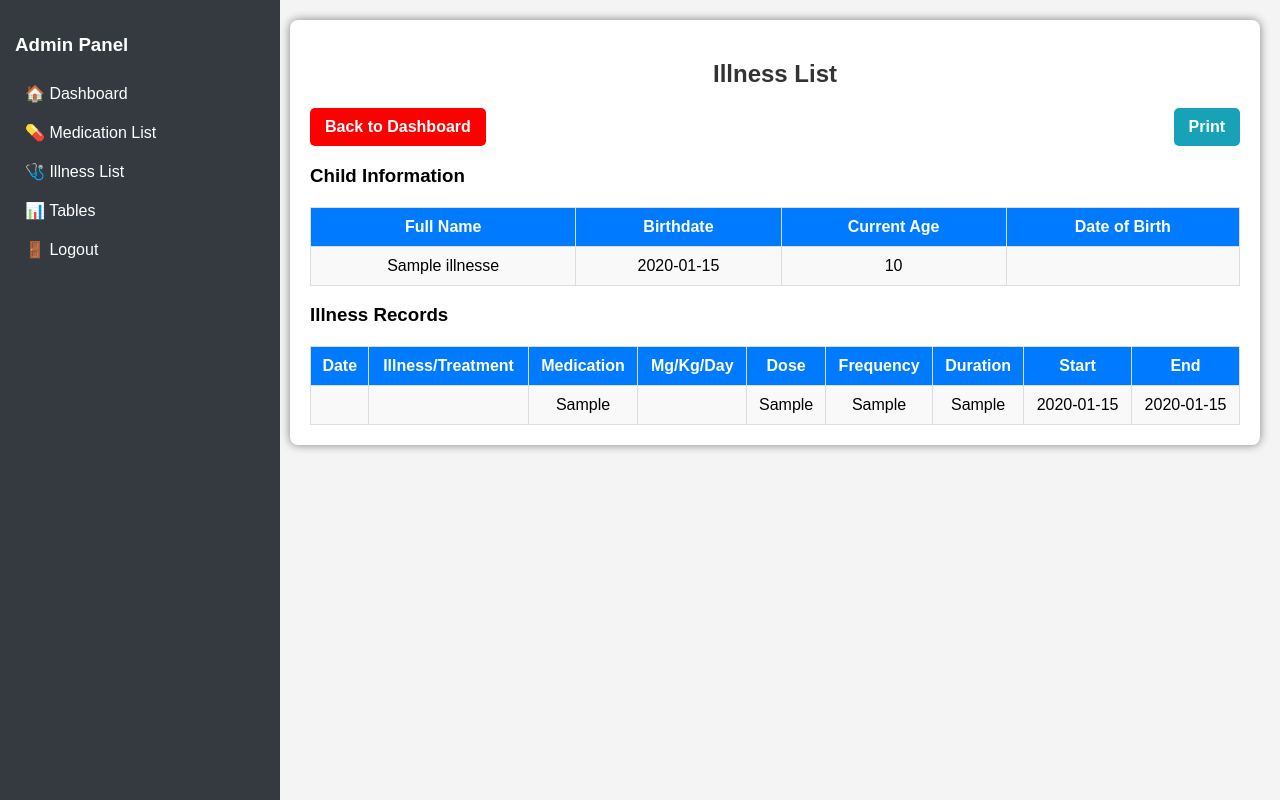
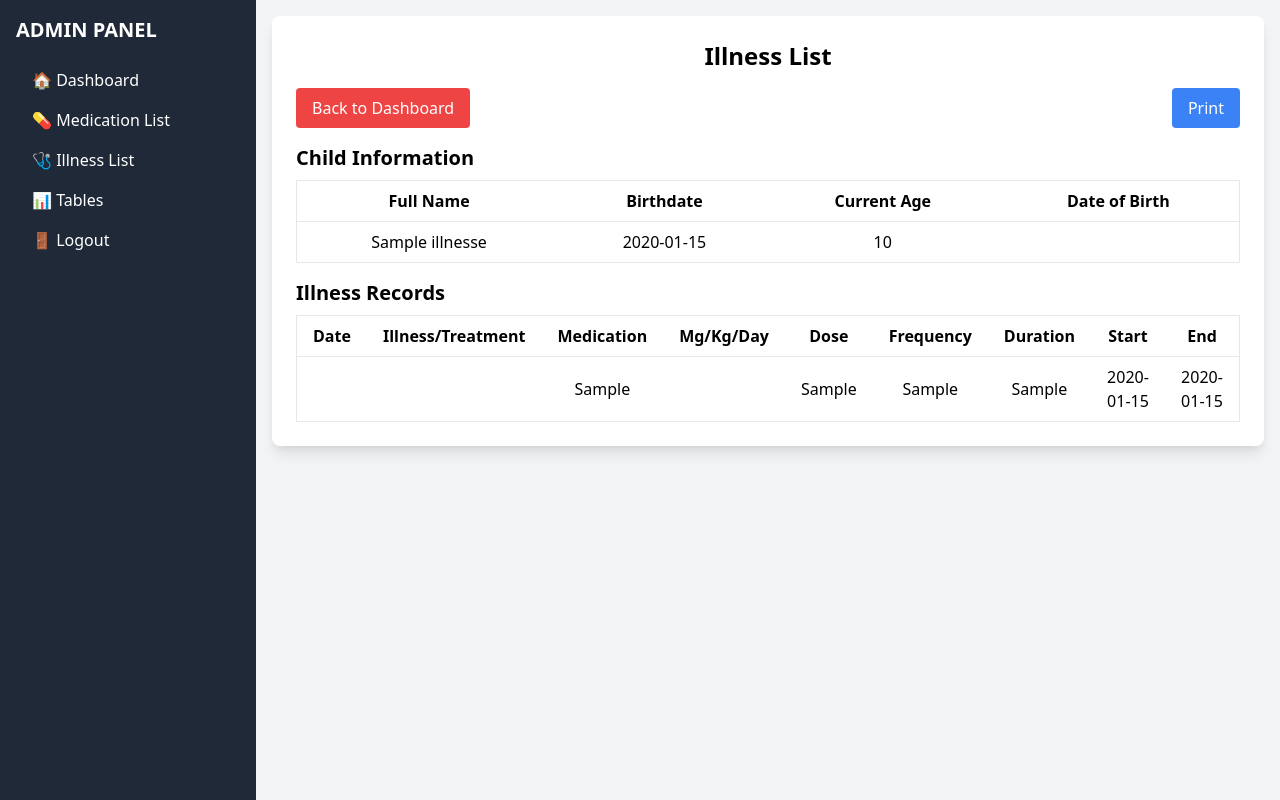
Before and after one commit to jinxinyii/Gentle-Hands, a PHP site: page /illness_list.php in a window 1280 px wide. Run offline with PHP 8.4, Linux system fonts and the light colour scheme; a user stored in the database is signed in; tables that the repository leaves empty hold one stand-in row (values such as "Sample post"); data that the repository does not hold is empty.

Commit message:
Refactor illness list page: integrate Tailwind CSS for styling, add viewport meta tag for responsiveness, and enhance table layout

```diff
--- a/illness_list.php
+++ b/illness_list.php
@@ -19,169 +19,98 @@ if (!$result) {
 <html lang="en">
 <head>
     <meta charset="UTF-8">
+    <meta name="viewport" content="width=device-width, initial-scale=1.0">
     <title>Illness List</title>
-    <style>
-        body {
-            font-family: Arial, sans-serif;
-            background-color: #f4f4f4;
-            margin: 0;
-            padding: 0;
-        }
-        .wrapper {
-            display: flex;
-        }
-        .sidebar {
-            width: 250px;
-            background: #343a40;
-            color: white;
-            padding: 15px;
-            height: 100vh;
-            position: fixed;
-        }
-        .sidebar a {
-            color: white;
-            display: block;
-            padding: 10px;
-            text-decoration: none;
-        }
-        .sidebar a:hover {
-            background: #007bff;
-        }
-        .content {
-            margin-left: 270px;
-            padding: 20px;
-            width: calc(100% - 270px);
-        }
-        .container {
-            background: white;
-            padding: 20px;
-            border-radius: 8px;
-            box-shadow: 0px 0px 10px gray;
-        }
-        h2 {
-            text-align: center;
-            color: #333;
-        }
-        .btn-container {
-            display: flex;
-            justify-content: space-between;
-            margin-bottom: 10px;
-        }
-        .btn {
-            padding: 10px 15px;
-            border-radius: 5px;
-            text-decoration: none;
-            color: white;
-            font-weight: bold;
-        }
-        .btn-back {
-            background: red;
-        }
-        .btn-print {
-            background: #17a2b8;
-        }
-        .btn:hover {
-            opacity: 0.8;
-        }
-        table {
-            width: 100%;
-            border-collapse: collapse;
-            margin-top: 20px;
-        }
-        th, td {
-            border: 1px solid #ddd;
-            padding: 10px;
-            text-align: center;
-        }
-        th {
-            background: #007bff;
-            color: white;
-        }
-        tr:nth-child(even) {
-            background: #f9f9f9;
-        }
-        tr:hover {
-            background: #f1f1f1;
-        }
-    </style>
+    <link href="https://cdn.jsdelivr.net/npm/tailwindcss@2.2.19/dist/tailwind.min.css" rel="stylesheet">
     <script>
         function printTable() {
             window.print();
         }
     </script>
 </head>
-<body>
+<body class="bg-gray-100">
 
-<div class="wrapper">
-    <div class="sidebar">
-        <h3>Admin Panel</h3>
-        <a href="admin_dashboard.php">🏠 Dashboard</a>
-        <a href="medication_list.php">💊 Medication List</a>
-        <a href="illness_list.php">🩺 Illness List</a>
-        <a href="tables.php">📊 Tables</a>
-        <a href="logout.php">🚪 Logout</a>
+<div class="flex">
+    <div class="w-64 bg-gray-800 text-white h-screen p-4 fixed">
+        <h3 class="text-xl font-bold mb-4">ADMIN PANEL</h3>
+        <a href="admin_dashboard.php" class="block py-2 px-4 hover:bg-blue-500">🏠 Dashboard</a>
+        <a href="medication_list.php" class="block py-2 px-4 hover:bg-blue-500">💊 Medication List</a>
+        <a href="illness_list.php" class="block py-2 px-4 hover:bg-blue-500">🩺 Illness List</a>
+        <a href="tables.php" class="block py-2 px-4 hover:bg-blue-500">📊 Tables</a>
+        <a href="logout.php" class="block py-2 px-4 hover:bg-blue-500">🚪 Logout</a>
     </div>
 
-    <div class="content">
-        <div class="container">
-            <h2>Illness List</h2>
+    <div class="ml-64 p-4 w-full">
+        <div class="bg-white p-6 rounded-lg shadow-lg">
+            <h2 class="text-2xl font-bold text-center mb-4">Illness List</h2>
 
-            <div class="btn-container">
-                <a href="admin_dashboard.php" class="btn btn-back">Back to Dashboard</a>
-                <a href="#" class="btn btn-print" onclick="printTable()">Print</a>
+            <div class="flex justify-between mb-4">
+                <a href="admin_dashboard.php" class="bg-red-500 text-white py-2 px-4 rounded hover:bg-red-700">Back to Dashboard</a>
+                <a href="#" class="bg-blue-500 text-white py-2 px-4 rounded hover:bg-blue-700" onclick="printTable()">Print</a>
             </div>
 
-            <h3>Child Information</h3>
-            <table>
+            <h3 class="text-xl font-semibold mb-2">Child Information</h3>
+            <div class="overflow-x-auto">
+                <table class="min-w-full bg-white border border-gray-200">
+                    <thead>
                         <tr>
-                    <th>Full Name</th>
-                    <th>Birthdate</th>
-                    <th>Current Age</th>
-                    <th>Date of Birth</th>
+                            <th class="py-2 px-4 border-b text-center">Full Name</th>
+                            <th class="py-2 px-4 border-b text-center">Birthdate</th>
+                            <th class="py-2 px-4 border-b text-center">Current Age</th>
+                            <th class="py-2 px-4 border-b text-center">Date of Birth</th>
                         </tr>
+                    </thead>
+                    <tbody>
                         <?php while ($illness = mysqli_fetch_assoc($result)) { ?>
-                    <tr>
-                        <td><?= $illness['child_name'] ?></td>
-                        <td><?= $illness['birthdate'] ?></td>
-                        <td><?= $illness['current_age'] ?></td>
-                        <td><?= $illness['date_of_birth'] ?></td>
+                            <tr class="hover:bg-gray-100">
+                                <td class="py-2 px-4 border-b text-center"><?= $illness['child_name'] ?></td>
+                                <td class="py-2 px-4 border-b text-center"><?= $illness['birthdate'] ?></td>
+                                <td class="py-2 px-4 border-b text-center"><?= $illness['current_age'] ?></td>
+                                <td class="py-2 px-4 border-b text-center"><?= $illness['date_of_birth'] ?></td>
                             </tr>
                         <?php } ?>
+                    </tbody>
                 </table>
+            </div>
 
-            <h3>Illness Records</h3>
-            <table>
+            <h3 class="text-xl font-semibold mb-2 mt-4">Illness Records</h3>
+            <div class="overflow-x-auto">
+                <table class="min-w-full bg-white border border-gray-200">
+                    <thead>
                         <tr>
-                    <th>Date</th>
-                    <th>Illness/Treatment</th>
-                    <th>Medication</th>
-                    <th>Mg/Kg/Day</th>
-                    <th>Dose</th>
-                    <th>Frequency</th>
-                    <th>Duration</th>
-                    <th>Start</th>
-                    <th>End</th>
+                            <th class="py-2 px-4 border-b text-center">Date</th>
+                            <th class="py-2 px-4 border-b text-center">Illness/Treatment</th>
+                            <th class="py-2 px-4 border-b text-center">Medication</th>
+                            <th class="py-2 px-4 border-b text-center">Mg/Kg/Day</th>
+                            <th class="py-2 px-4 border-b text-center">Dose</th>
+                            <th class="py-2 px-4 border-b text-center">Frequency</th>
+                            <th class="py-2 px-4 border-b text-center">Duration</th>
+                            <th class="py-2 px-4 border-b text-center">Start</th>
+                            <th class="py-2 px-4 border-b text-center">End</th>
                         </tr>
+                    </thead>
+                    <tbody>
                         <?php
                         mysqli_data_seek($result, 0); // Reset pointer for reuse
                         while ($illness = mysqli_fetch_assoc($result)) { ?>
-                    <tr>
-                        <td><?= $illness['date'] ?></td>
-                        <td><?= $illness['illness_treatment'] ?></td>
-                        <td><?= $illness['medication'] ?></td>
-                        <td><?= $illness['mg_kg_day'] ?></td>
-                        <td><?= $illness['dose'] ?></td>
-                        <td><?= $illness['frequency'] ?></td>
-                        <td><?= $illness['duration'] ?></td>
-                        <td><?= $illness['start_date'] ?></td>
-                        <td><?= $illness['end_date'] ?></td>
+                            <tr class="hover:bg-gray-100">
+                                <td class="py-2 px-4 border-b text-center"><?= $illness['date'] ?></td>
+                                <td class="py-2 px-4 border-b text-center"><?= $illness['illness_treatment'] ?></td>
+                                <td class="py-2 px-4 border-b text-center"><?= $illness['medication'] ?></td>
+                                <td class="py-2 px-4 border-b text-center"><?= $illness['mg_kg_day'] ?></td>
+                                <td class="py-2 px-4 border-b text-center"><?= $illness['dose'] ?></td>
+                                <td class="py-2 px-4 border-b text-center"><?= $illness['frequency'] ?></td>
+                                <td class="py-2 px-4 border-b text-center"><?= $illness['duration'] ?></td>
+                                <td class="py-2 px-4 border-b text-center"><?= $illness['start_date'] ?></td>
+                                <td class="py-2 px-4 border-b text-center"><?= $illness['end_date'] ?></td>
                             </tr>
                         <?php } ?>
+                    </tbody>
                 </table>
+            </div>
 
         </div>
     </div>
 </div>
-
 </body>
 </html>
```
Lines whose indentation alone changed are shown as unchanged.
